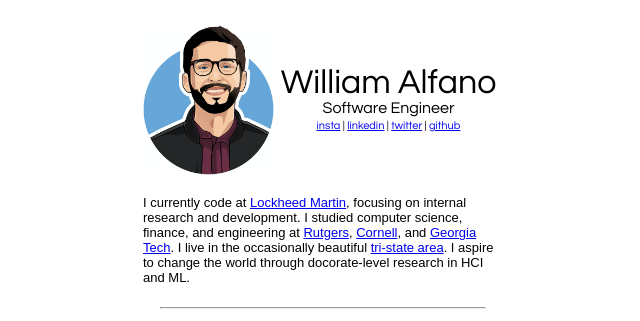
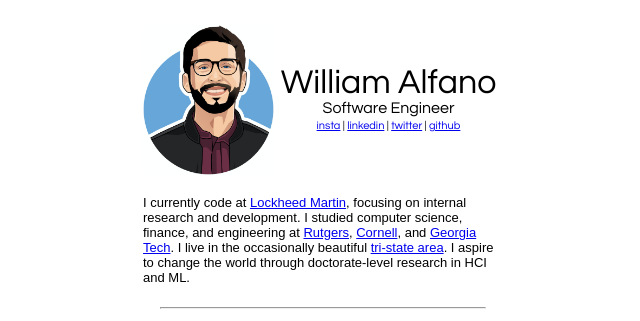
Before and after one commit to thebillest/thebillest.github.io, a plain HTML site: page index.html in a window 1280 px wide. Shown: the top 321 px of the page, 317-957 px from the left. Drawn offline with Linux system fonts and the light colour scheme.

Commit message:
- I can't spell

```diff
--- a/index.html
+++ b/index.html
@@ -35,7 +35,7 @@
 	I currently code at <a href="https://www.lockheedmartin.com/en-us/who-we-are.html">Lockheed Martin</a>, focusing on internal research and development.
 	I studied computer science, finance, and engineering at <a href="https://www.rutgers.edu">Rutgers</a>, <a href="https://www.cornell.edu">Cornell</a>, and <a href="https://www.gatech.edu">Georgia Tech</a>.
 	I live in the occasionally beautiful <a href="https://en.wikipedia.org/wiki/Tri-state_area">tri-state area</a>.
-	I aspire to change the world through docorate-level research in HCI and ML.
+	I aspire to change the world through doctorate-level research in HCI and ML.
 </div>
 
 </br>
```
